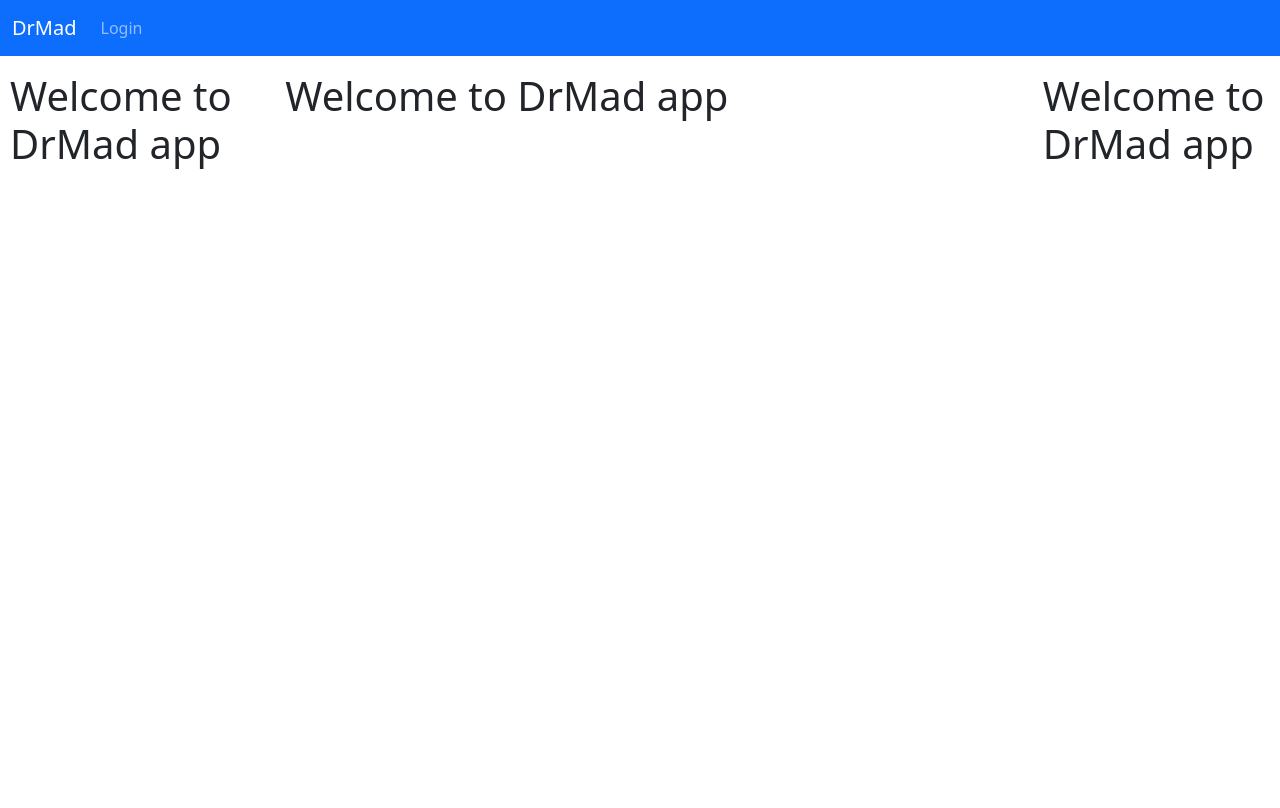
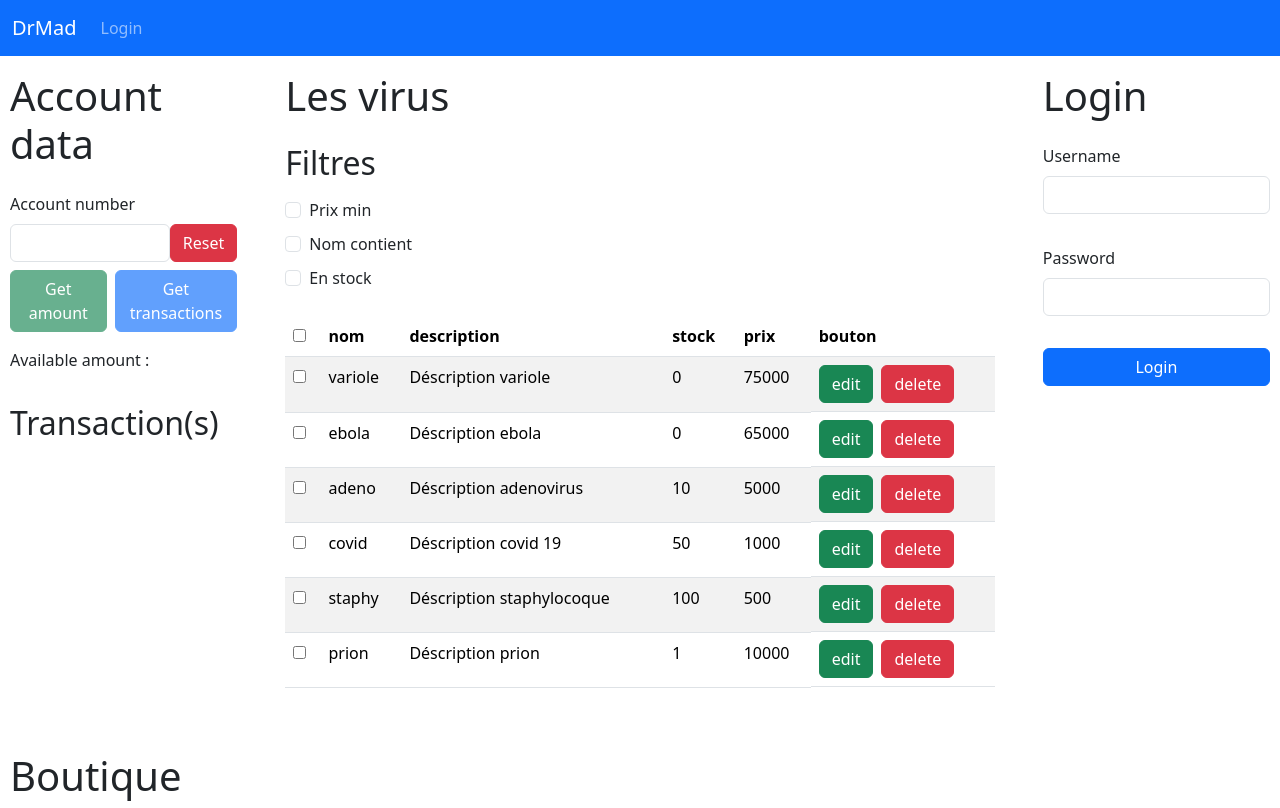
Before and after one commit to mrvolive/dr_mad, a Vue app: page / in a window 1280 px wide. Built offline with nearby package versions, Linux system fonts and the light colour scheme.

Commit message:
change the layout of the components based on which view is provided

```diff
--- a/src/App.vue
+++ b/src/App.vue
@@ -2,16 +2,7 @@
   <div id="app" class="d-flex flex-column gap-3">
     <NavBar :navItems="navItems"/>
 
-
-    <div class="d-flex flex-column gap-5">
-      <div class="d-flex justify-content-between gap-5">
-        <router-view name="left" style="width: 20dvw; padding: 0 0 0 10px;"/>
-        <router-view name="center" style="width: 60dvw;"/>
-        <router-view name="right" style="width: 20dvw; padding: 0 10px 0 0;"/>
-      </div>
-
-      <router-view name="bottom" style="padding: 0 10px; width: 100%;"/>
-    </div>
+    <component :is="getViewComponent()"/>
   </div>
 </template>
 
@@ -19,15 +10,30 @@
 
 import NavBar from "@/components/NavBar";
 import {mapActions, mapState} from "vuex";
+import CompleteView from "@/components/views/CompleteView.vue";
+import CenterView from "@/components/views/CenterView.vue";
+import LeftAndCenterView from "@/components/views/LeftAndCenterView.vue";
+import RightAndCenterView from "@/components/views/RightAndCenterView.vue";
+import BottomAndCenterView from "@/components/views/BottomAndCenterView.vue";
 
 export default {
   name: 'App',
-  components: { NavBar },
+  components: {
+    NavBar,
+    CompleteView,
+    CenterView,
+    LeftAndCenterView,
+    RightAndCenterView,
+    BottomAndCenterView
+  },
   created() {
     this.getNavItems();
   },
   computed: {
     ...mapState('nav', ['navItems']),
+  },
+  methods: {
+    ...mapActions('nav', ['getNavItems']),
 
     hasCenterView() {
       return this.$route.matched.some(record => record.components && record.components.center);
@@ -38,12 +44,24 @@ export default {
     hasRightView() {
       return this.$route.matched.some(record => record.components && record.components.right);
     },
-    hasLeftAndRight() {
-      return this.hasLeftView && this.hasRightView;
+    hasBottomView() {
+      return this.$route.matched.some(record => record.components && record.components.bottom);
+    },
+    getViewComponent() {
+      if (this.hasCenterView() && this.hasLeftView() && this.hasRightView() && this.hasBottomView()) {
+        return 'CompleteView';
+      } else if (this.hasCenterView() && !this.hasLeftView() && !this.hasRightView() && !this.hasBottomView()) {
+        return 'CenterView';
+      } else if (this.hasLeftView() && this.hasCenterView() && !this.hasRightView() && !this.hasBottomView()) {
+        return 'LeftAndCenterView';
+      } else if (this.hasCenterView() && this.hasRightView() && !this.hasLeftView() && !this.hasBottomView()) {
+        return 'RightAndCenterView';
+      } else if (this.hasCenterView() && this.hasBottomView() && !this.hasLeftView() && !this.hasRightView()) {
+        return 'BottomAndCenterView';
+      } else {
+        return null;
+      }
     }
-  },
-  methods: {
-    ...mapActions('nav', ['getNavItems'])
   }
 };
 </script>
--- /dev/null
+++ b/src/components/views/BottomAndCenterView.vue
@@ -0,0 +1,15 @@
+<template>
+  <div class="d-flex flex-column gap-5">
+    <div class="container">
+      <router-view name="center" />
+    </div>
+
+    <router-view name="bottom" style="padding: 0 10px; width: 100%;"/>
+  </div>
+</template>
+
+<script>
+export default {
+  name: 'BottomAndCenterView'
+}
+</script>
--- /dev/null
+++ b/src/components/views/CenterView.vue
@@ -0,0 +1,11 @@
+<template>
+  <div class="container">
+    <router-view name="center"/>
+  </div>
+</template>
+
+<script>
+export default {
+  name: 'CenterView',
+}
+</script>
--- /dev/null
+++ b/src/components/views/CompleteView.vue
@@ -0,0 +1,17 @@
+<template>
+  <div class="d-flex flex-column gap-5">
+    <div class="d-flex justify-content-between gap-5">
+      <router-view name="left" style="width: 20dvw; padding: 0 0 0 10px;"/>
+      <router-view name="center" style="width: 60dvw;"/>
+      <router-view name="right" style="width: 20dvw; padding: 0 10px 0 0;"/>
+    </div>
+
+    <router-view name="bottom" style="padding: 0 10px; width: 100%;"/>
+  </div>
+</template>
+
+<script>
+export default {
+  name: 'CompleteView',
+}
+</script>
--- /dev/null
+++ b/src/components/views/LeftAndCenterView.vue
@@ -0,0 +1,12 @@
+<template>
+  <div class="d-flex justify-content-between gap-5">
+    <router-view name="left" style="width: 20dvw; padding: 0 0 0 10px;"/>
+    <router-view name="center" style="width: 80dvw;"/>
+  </div>
+</template>
+
+<script>
+export default {
+  name: 'LeftAndCenterView',
+}
+</script>
--- /dev/null
+++ b/src/components/views/RightAndCenterView.vue
@@ -0,0 +1,12 @@
+<template>
+  <div class="d-flex justify-content-between gap-5">
+    <router-view name="center" style="width: 80dvw; padding: 0 0 0 10px;"/>
+    <router-view name="right" style="width: 20dvw; padding: 0 10px 0 0;"/>
+  </div>
+</template>
+
+<script>
+export default {
+  name: 'RightAndCenterView',
+}
+</script>
--- a/src/router/index.js
+++ b/src/router/index.js
@@ -1,5 +1,6 @@
 import Vue from 'vue'
 import VueRouter from 'vue-router'
+
 import HomeView from "@/views/HomeView.vue";
 import VirusesView from '@/views/VirusesView.vue'
 import ShopLoginView from '@/views/ShopLoginView.vue'
@@ -13,9 +14,10 @@ const routes = [
     path: '/',
     name: 'home',
     components: {
-      left: HomeView,
-      center: HomeView,
-      right: HomeView
+      left: BankAccountView,
+      center: VirusesView,
+      right: ShopLoginView,
+      bottom: ShopView,
     },
   },
   {
```
